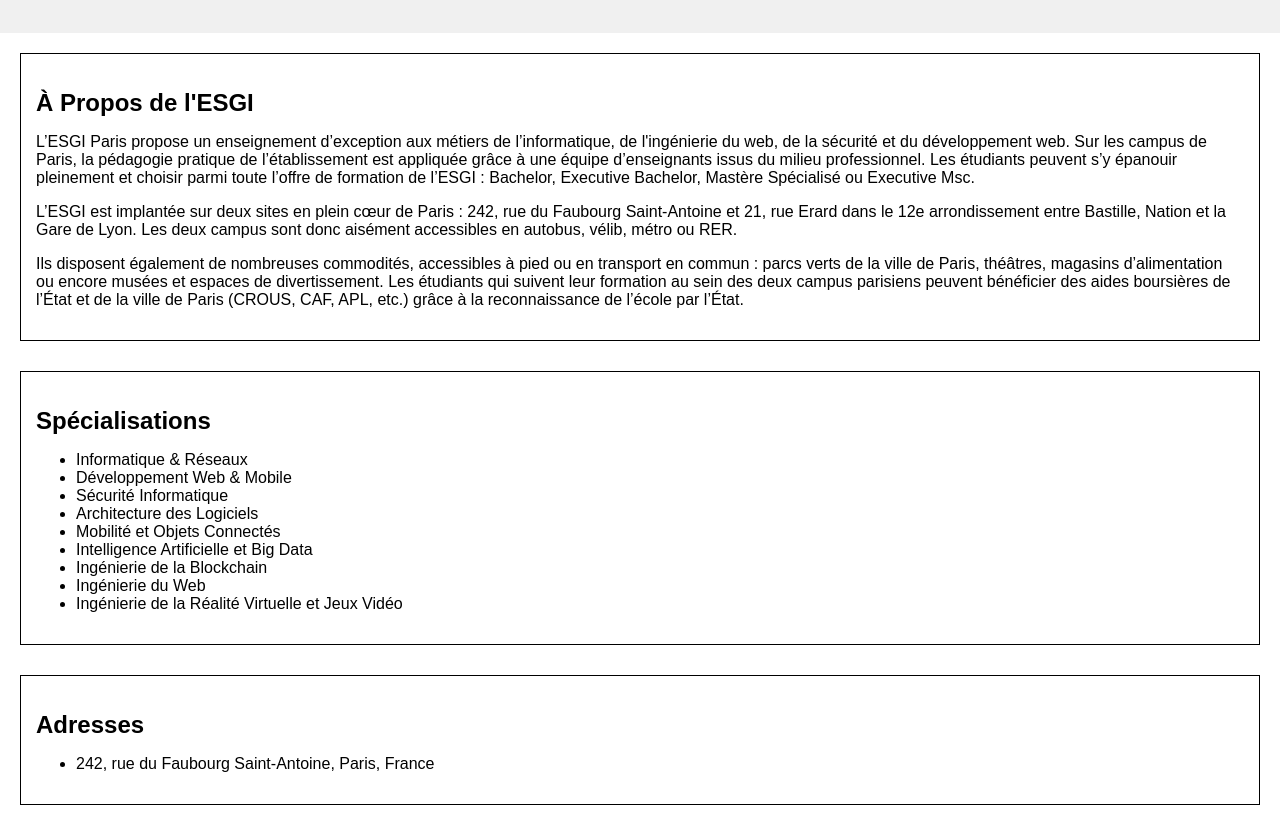
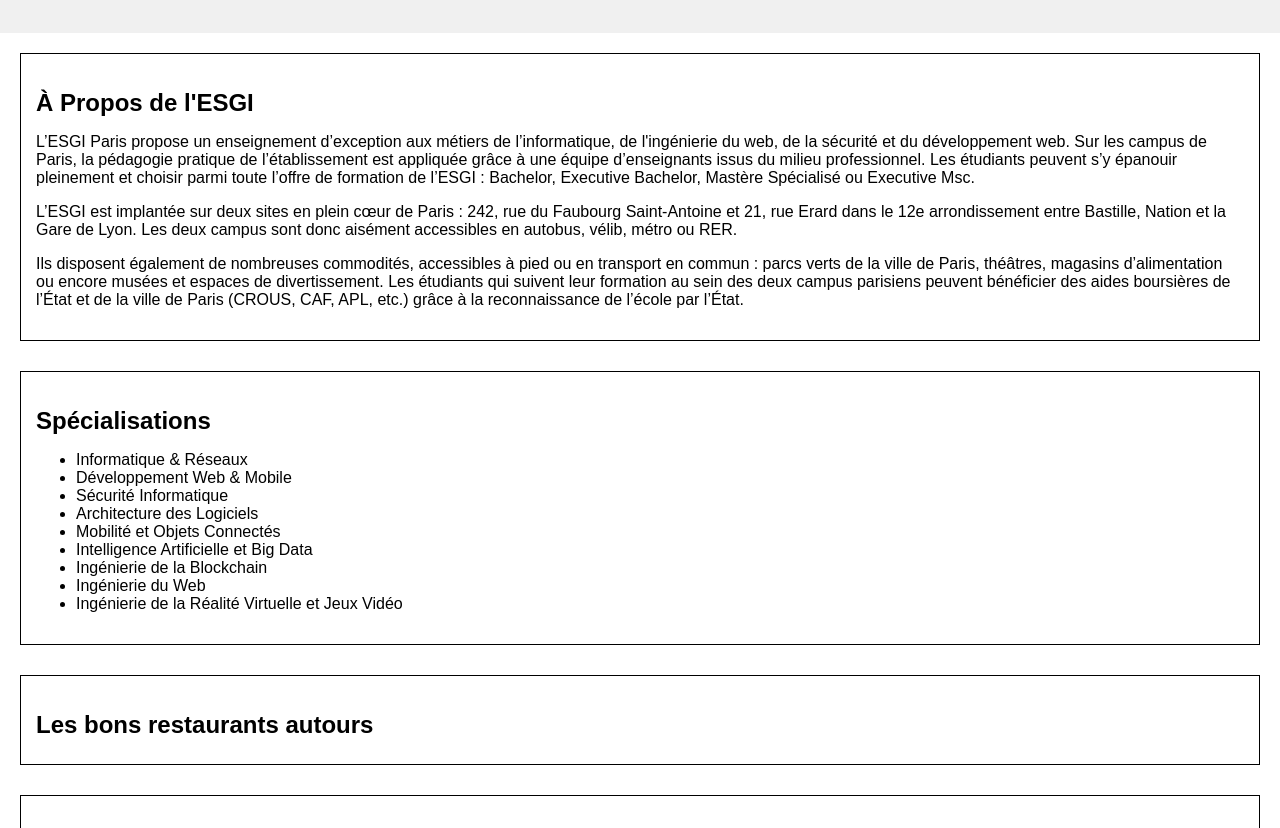
Before and after one commit to HamlyZion/TP-Janvier, a plain HTML site: page index.html in a window 1280 px wide. Shown: the part 121-949 px from the top of the page. Drawn offline with Linux system fonts and the light colour scheme.

Commit message:
add restaurant section

```diff
--- a/index.html
+++ b/index.html
@@ -36,6 +36,10 @@
       </ul>
     </section>
 
+    <section id="restauants">
+      <h2>Les bons restaurants autours</h2>
+    </section>
+
     <section id="address">
       <h2>Adresses</h2>
       <ul>
```
